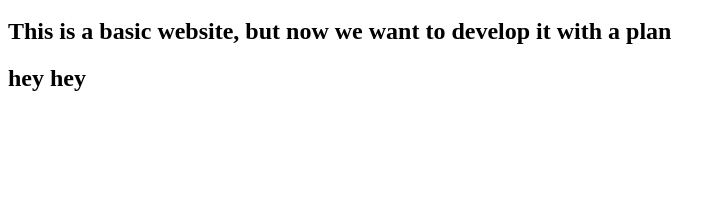
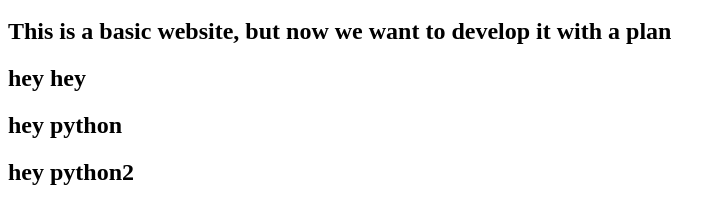
Before and after one commit to IshangaSL/Test_Web, a plain HTML site: page index.html in a window 1280 px wide. Shown: the part 48-272 px from the top of the page, without its empty margins (0-725 px from the left). Drawn offline with Linux system fonts and the light colour scheme.

Commit message:
Added h2 tag with hey hey python

```diff
--- a/index.html
+++ b/index.html
@@ -11,6 +11,8 @@
 
     <h2>This is a basic website, but now we want to develop it with a plan</h2>
     <h2>hey hey</h2>
+    <h2>hey python</h2>
+    <h2>hey python2</h2>
 </body>
 
 
```
